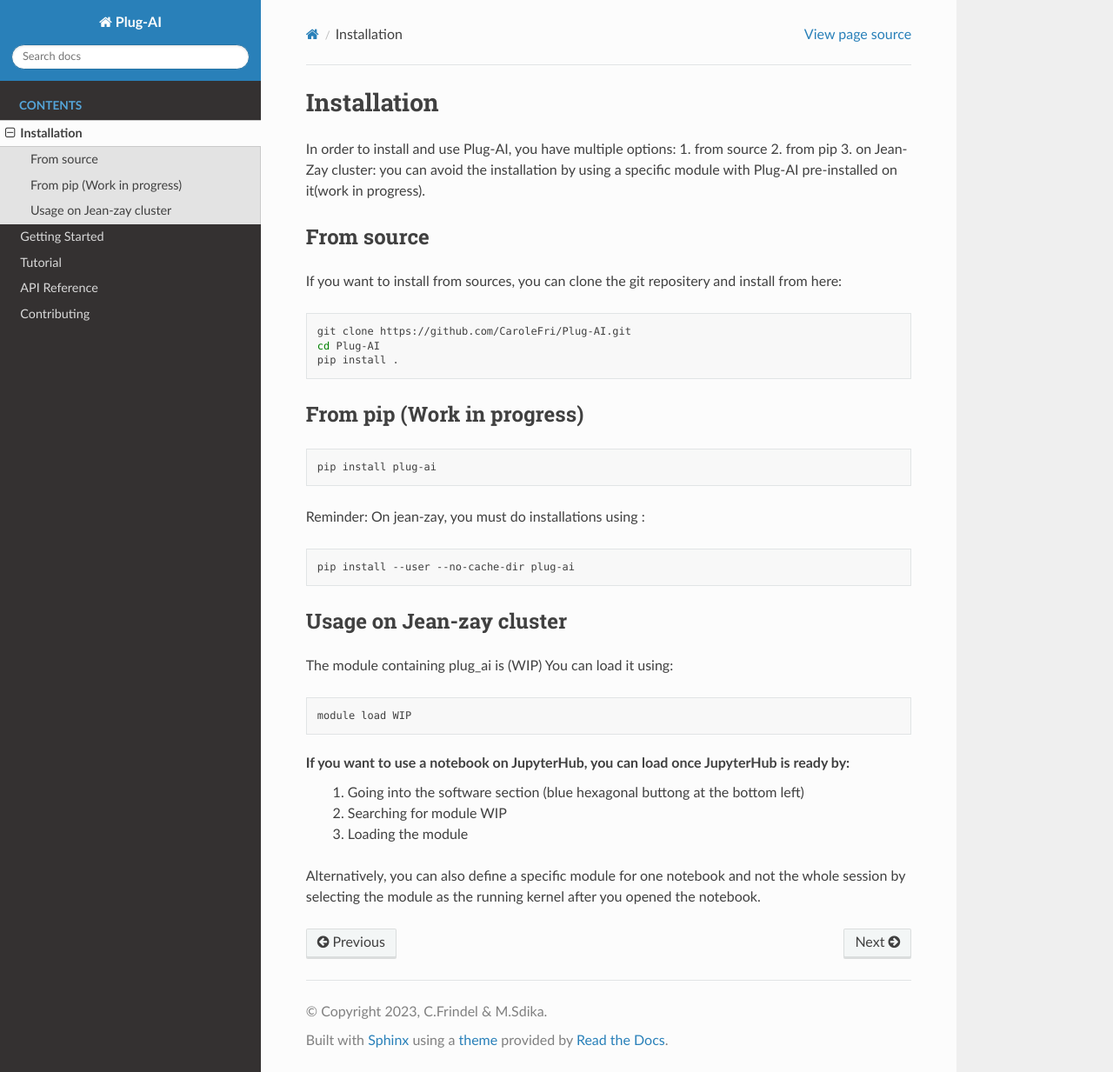
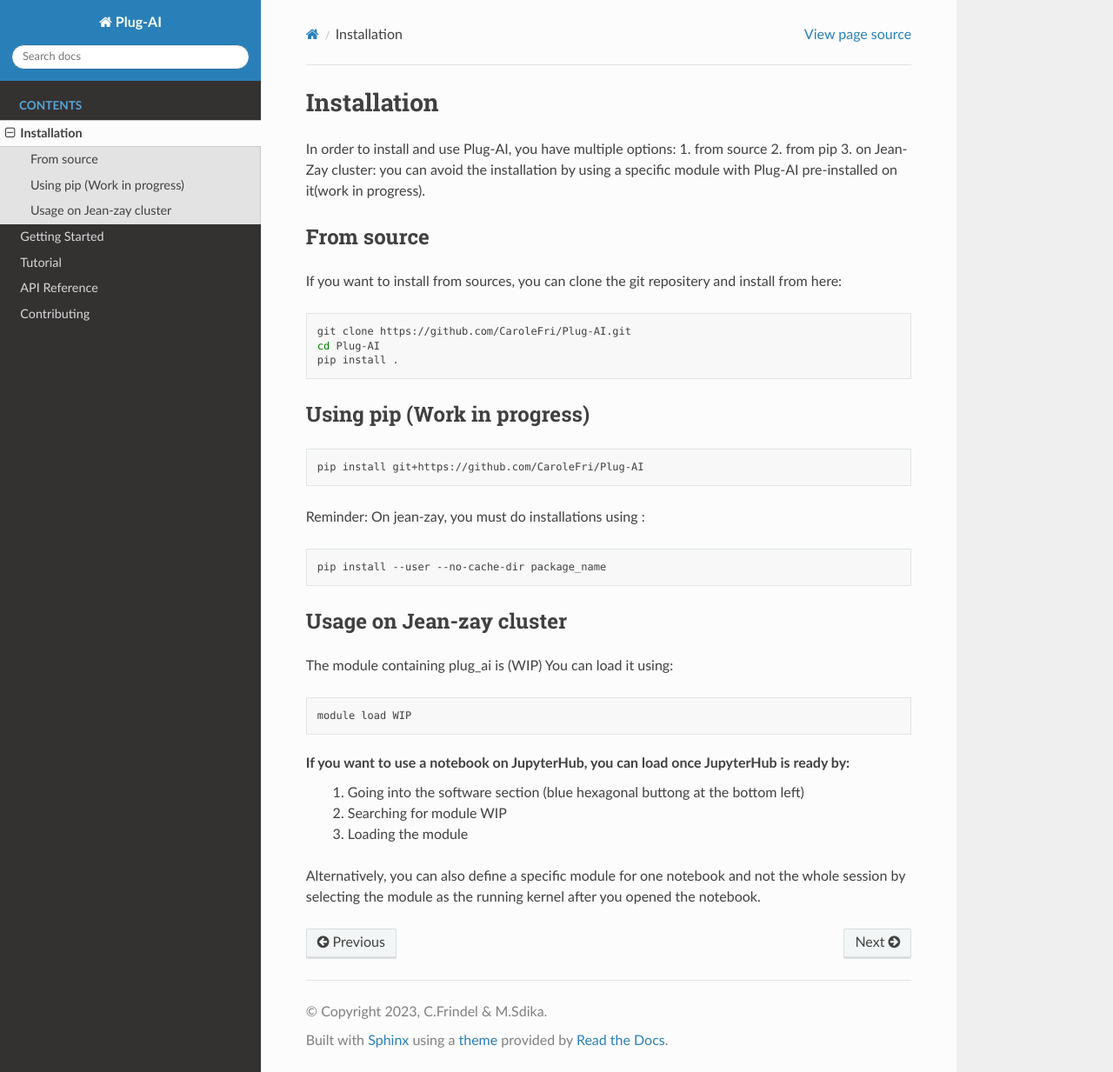
Before and after one commit to CaroleFri/Plug-AI, a Sphinx documentation site: the page built from docs/source/installation.rst, in a window 1280 px wide and 1233 px high. Shown: the whole window at 87% size. Built offline with Sphinx 7.4.7 and the Read the Docs theme 2.0.0, drawn with Linux system fonts in a browser that asks for light colours; pages that are not in the unit, such as notebooks, are missing from menus.

Commit message:
Update installation.rst

```diff
--- a/docs/source/installation.rst
+++ b/docs/source/installation.rst
@@ -19,19 +19,18 @@ If you want to install from sources, you can clone the git repositery and instal
 
 
 
-From pip (Work in progress)
+Using pip (Work in progress)
 -----------------------------------
 
 .. code-block:: bash
 
-    pip install plug-ai
+    pip install git+https://github.com/CaroleFri/Plug-AI
 
 Reminder: On jean-zay, you must do installations using :
 
 .. code-block:: bash
 
-    pip install --user --no-cache-dir plug-ai
-
+    pip install --user --no-cache-dir package_name
 
 
 
```
